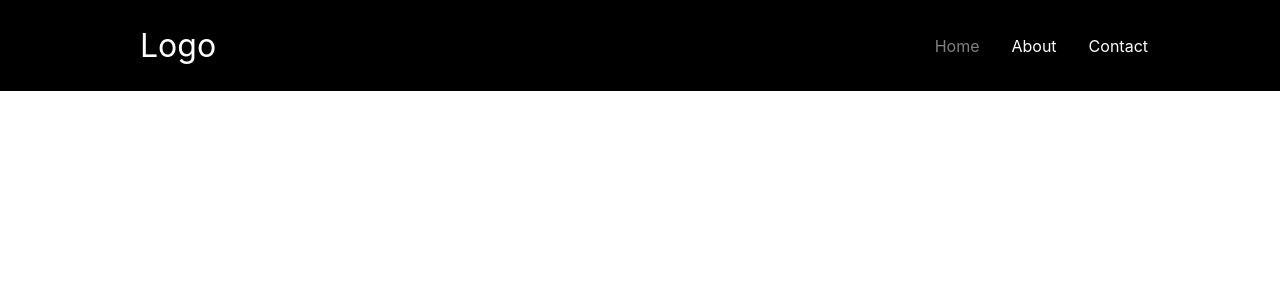
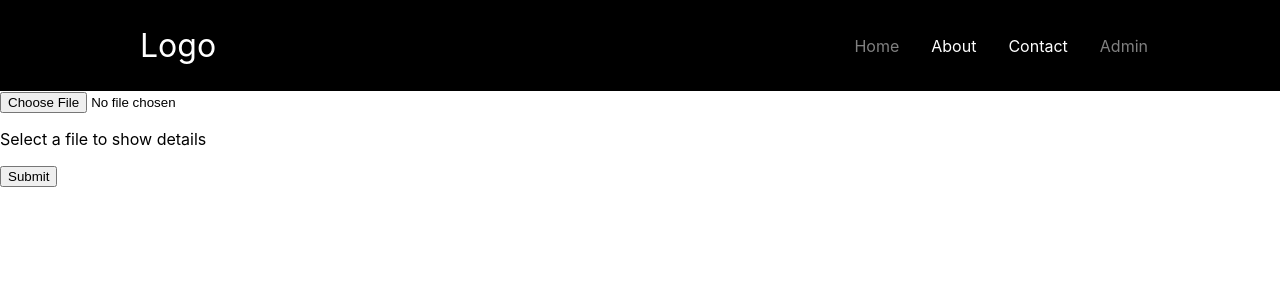
Before and after one commit to Red-Hammer/gomez_portfolio_frontend, a React (Create React App) app: page /admin in a window 1280 px wide. Shown: the top 300 px of the page. Built offline with nearby package versions, Linux system fonts and the light colour scheme.

Commit message:
Added upload functionality to server and Admin Page

```diff
--- a/package.json
+++ b/package.json
@@ -6,6 +6,7 @@
     "@testing-library/jest-dom": "^5.14.1",
     "@testing-library/react": "^11.2.7",
     "@testing-library/user-event": "^12.8.3",
+    "axios": "^0.21.4",
     "components": "^0.1.0",
     "react": "^17.0.2",
     "react-dom": "^17.0.2",
--- /dev/null
+++ b/src/Admin.js
@@ -0,0 +1,63 @@
+import React, {useState} from "react";
+// Need to reset file state
+export default function Admin() {
+    const [selectedFile, setSelectedFile] = useState(null);
+    const [isFilePicked, setIsFilePicked] = useState(false);
+
+
+    const changeHandler = (event) => {
+        setSelectedFile(event.target.files[0]);
+        setIsFilePicked(true);
+    };
+
+    const handleSubmission = () => {
+        const formData = new FormData();
+
+        formData.append('File', selectedFile);
+
+        fetch(
+            'http://127.0.0.1:5000/api/uploadImage',
+            {
+                method: 'POST',
+                body: formData,
+
+            }
+        )
+            .then((res) => res.json())
+            .then((result) => {
+                console.log('Success', result);
+                setIsFilePicked(false);
+                setSelectedFile(null);
+
+            })
+            .catch((error) => {
+                console.error('Error:', error);
+            });
+    };
+
+
+    return (
+        <div>
+
+            <div>
+                <input type="file" name="file" onChange={changeHandler}/>
+                {isFilePicked ? (
+                    <div>
+                        <p>Filename: {selectedFile.name}</p>
+                        <p>Filetype: {selectedFile.type}</p>
+                        <p>Size in bytes: {selectedFile.size}</p>
+                        <p>
+                            lastModifiedDate:{' '}
+                            {selectedFile.lastModifiedDate.toLocaleDateString()}
+                        </p>
+                    </div>
+                ) : (
+                    <p>Select a file to show details</p>
+                )}
+                <div>
+                    <button onClick={handleSubmission}>Submit</button>
+                </div>
+            </div>
+        </div>
+    )
+};
--- a/src/App.js
+++ b/src/App.js
@@ -3,6 +3,7 @@ import About from "./about";
 import Contact from "./contact";
 import Header from "./Header";
 import Portfolio from "./Portfolio";
+import Admin from "./Admin";
 import {BrowserRouter as Router, Route, Switch} from "react-router-dom";
 import './App.css';
 
@@ -16,6 +17,7 @@ function App() {
                 <Route path="/" exact component={Portfolio}/> //Currently the home page, will change later
                 <Route path="/about" component={About}/>
                 <Route path="/contact" component={Contact}/>
+                <Route path="/admin" component={Admin}/> // Move this behind a security wall
             </Switch>
         </Router>
 
--- a/src/Header.js
+++ b/src/Header.js
@@ -21,6 +21,9 @@ export default function Header() {
                     <NavLink to="/contact" activeStyle>
                         Contact
                     </NavLink>
+                    <NavLink to="/admin" activeStyle>
+                        Admin
+                    </NavLink>
                 </NavMenu>
             </Nav>
         </>
```
Also changed, not shown: 1 other file (tests, documents, lock files or other folders).
